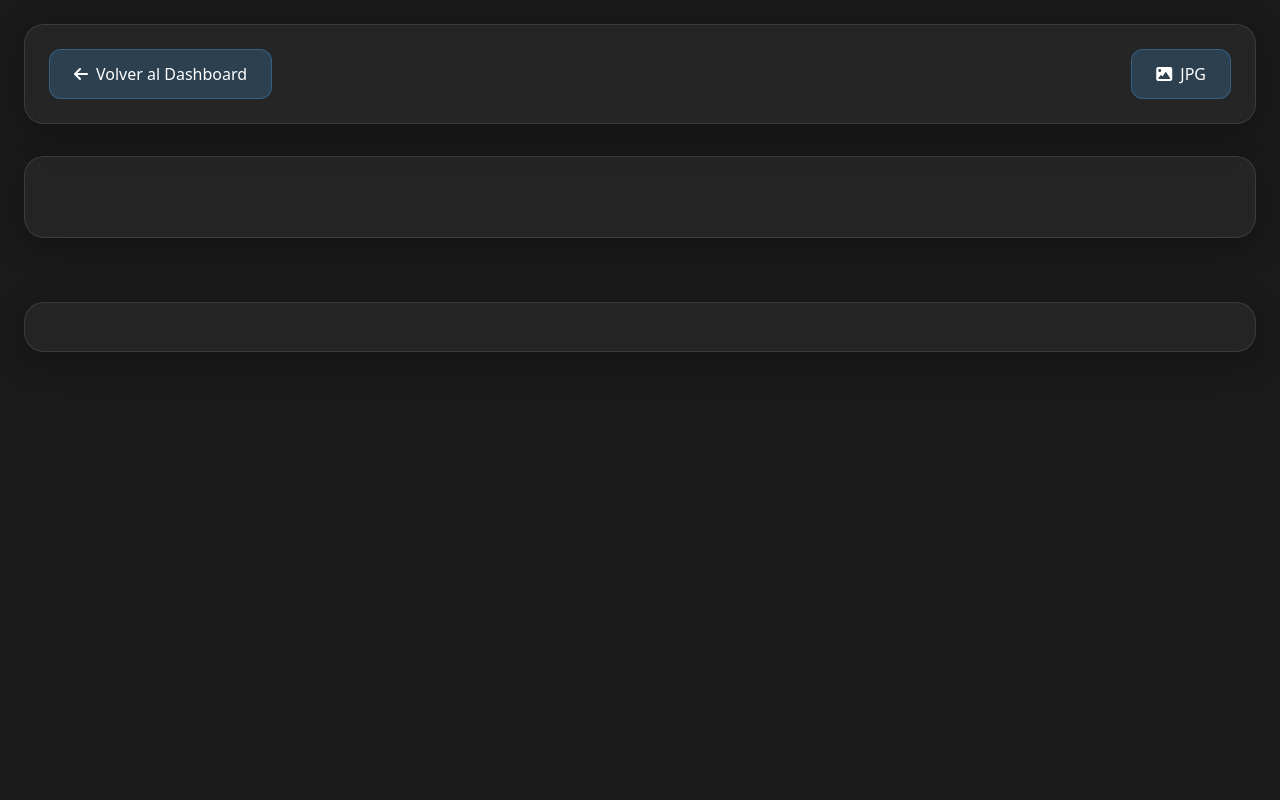
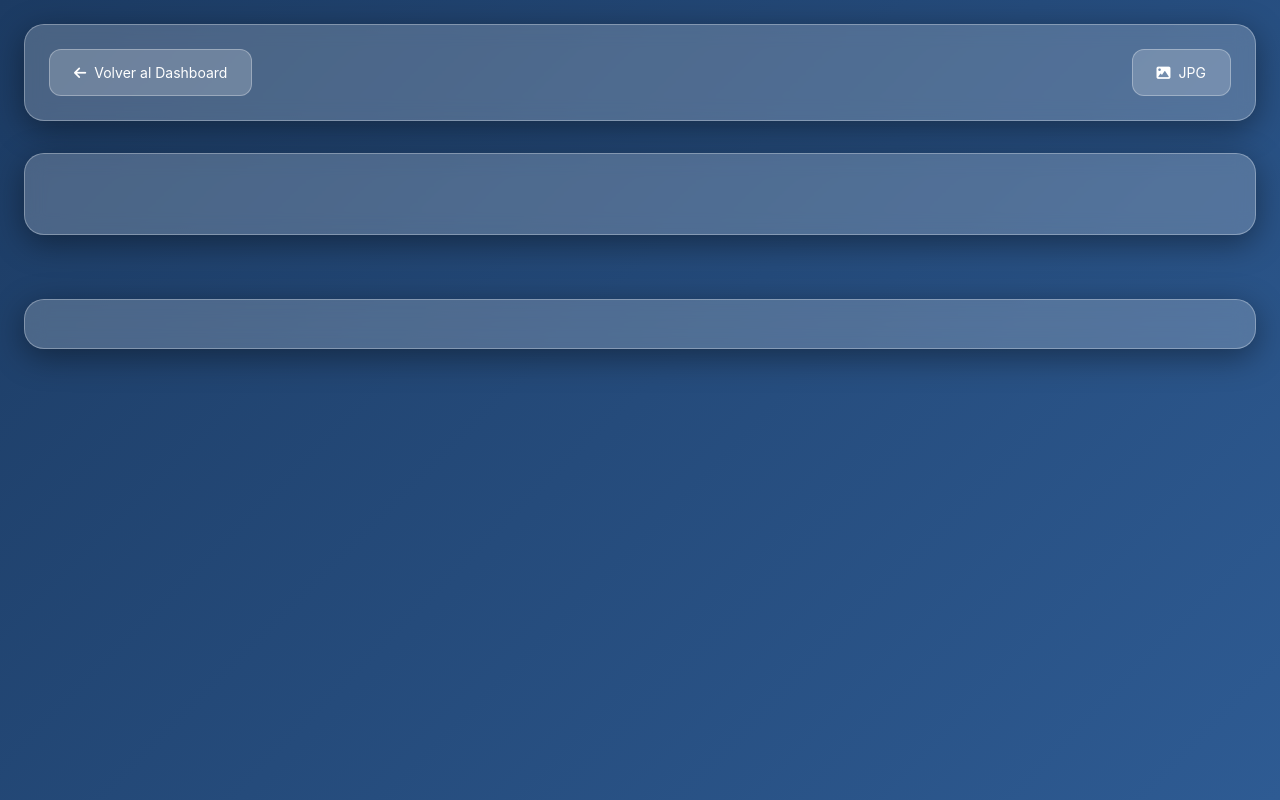
Before and after one commit to javier321jg/GLPI_REPORTES, a Flask app: page /ticket-details.html in a window 1280 px wide. Run offline with Flask 3, Linux system fonts and the light colour scheme; some libraries are stand-ins or nearby versions.

Commit message:
Subir todos los archivos del proyecto

```diff
--- a/templates/ticket-details.html
+++ b/templates/ticket-details.html
@@ -10,33 +10,51 @@
     <script src="https://code.highcharts.com/modules/exporting.js"></script>
     <script src="https://cdnjs.cloudflare.com/ajax/libs/html2canvas/1.4.1/html2canvas.min.js"></script>
     <link href="https://cdnjs.cloudflare.com/ajax/libs/font-awesome/6.0.0/css/all.min.css" rel="stylesheet">
+    <!-- CSS -->
+    <link href="https://cdnjs.cloudflare.com/ajax/libs/font-awesome/6.0.0/css/all.min.css" rel="stylesheet">
     <style>
         :root {
-            --gradient-1: linear-gradient(135deg, #4caefe, #3dc3e8);
-            --gradient-2: linear-gradient(135deg, #2dd9db, #1feeaf);
-            --gradient-3: linear-gradient(135deg, #0ff3a0, #00e887);
-            --gradient-4: linear-gradient(135deg, #23e274, #4caefe);
+            --gradient-1: linear-gradient(135deg, #FF5733, #FF8D1A);
+            --gradient-2: linear-gradient(135deg, #FFC300, #FFD700);
+            --gradient-3: linear-gradient(135deg, #28A745, #5CE67D);
+            --gradient-4: linear-gradient(135deg, #17A2B8, #58D3F7);
         }
 
         body {
-            background: #1a1a1a;
+            background: linear-gradient(135deg, #1c3b63, #2e5b93);
             min-height: 100vh;
             color: white;
+            font-family: 'Inter', system-ui, sans-serif;
         }
 
         .glass {
-            background: rgba(255, 255, 255, 0.05);
+            background: rgba(255, 255, 255, 0.2);
             backdrop-filter: blur(10px);
-            border: 1px solid rgba(255, 255, 255, 0.1);
+            border: 1px solid rgba(255, 255, 255, 0.3);
             border-radius: 20px;
-            box-shadow: 0 8px 32px rgba(0, 0, 0, 0.3);
+            box-shadow: 0 8px 32px rgba(0, 0, 0, 0.4);
             transition: all 0.3s ease;
         }
 
         .glass:hover {
             transform: translateY(-2px);
-            box-shadow: 0 12px 40px rgba(0, 0, 0, 0.4);
+            box-shadow: 0 12px 40px rgba(0, 0, 0, 0.6);
         }
+
+        .stats-card {
+            color: white;
+            transition: all 0.3s ease;
+            cursor: pointer;
+        }
+
+        .stats-card:hover {
+            transform: translateY(-5px);
+        }
+
+        .stats-card-1 { background: var(--gradient-1); }
+        .stats-card-2 { background: var(--gradient-2); }
+        .stats-card-3 { background: var(--gradient-3); }
+        .stats-card-4 { background: var(--gradient-4); }
 
         .btn {
             padding: 0.75rem 1.5rem;
@@ -45,20 +63,16 @@
             display: inline-flex;
             align-items: center;
             gap: 0.5rem;
-            background: rgba(76, 174, 254, 0.2);
-            border: 1px solid rgba(76, 174, 254, 0.3);
+            background: rgba(255, 255, 255, 0.2);
+            border: 1px solid rgba(255, 255, 255, 0.3);
             color: white;
             cursor: pointer;
+            font-size: 0.875rem;
         }
 
         .btn:hover {
-            background: rgba(76, 174, 254, 0.3);
+            background: rgba(255, 255, 255, 0.3);
             transform: translateY(-2px);
-        }
-
-        .btn-sm {
-            padding: 0.5rem 1rem;
-            font-size: 0.875rem;
         }
 
         .chart-container {
```
Also changed, not shown: other parts of templates/ticket-details.html (+16 -28 lines), templates/index.html (+4 -5 lines).
